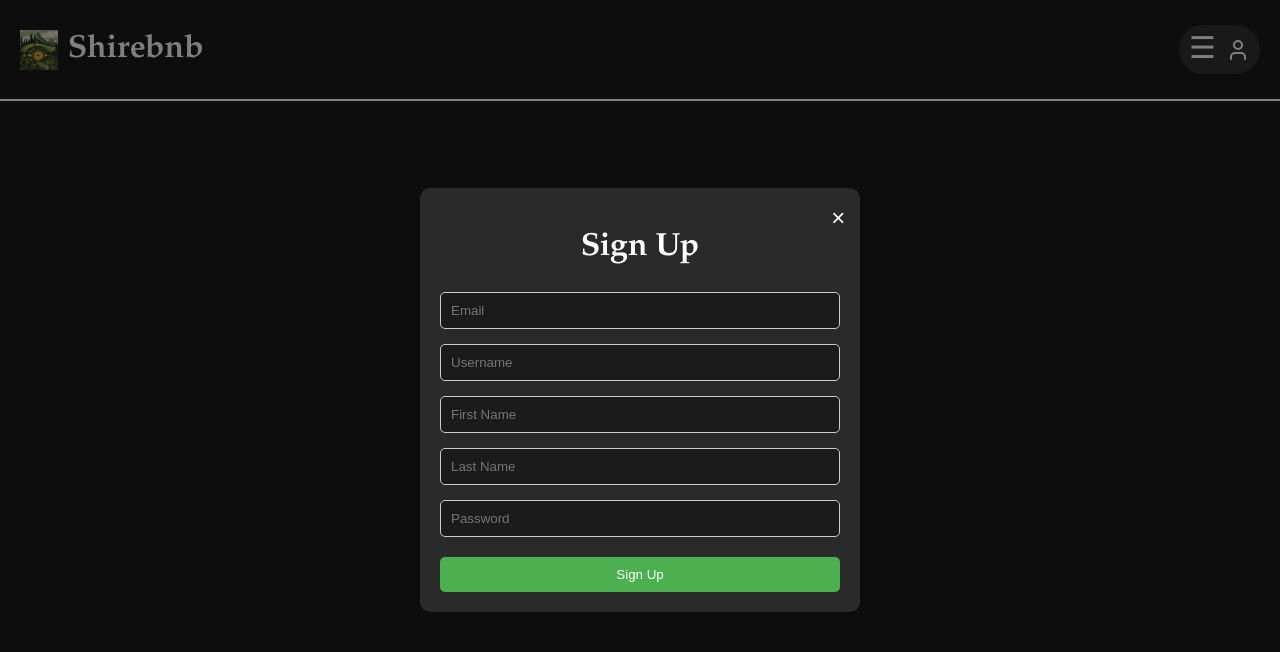
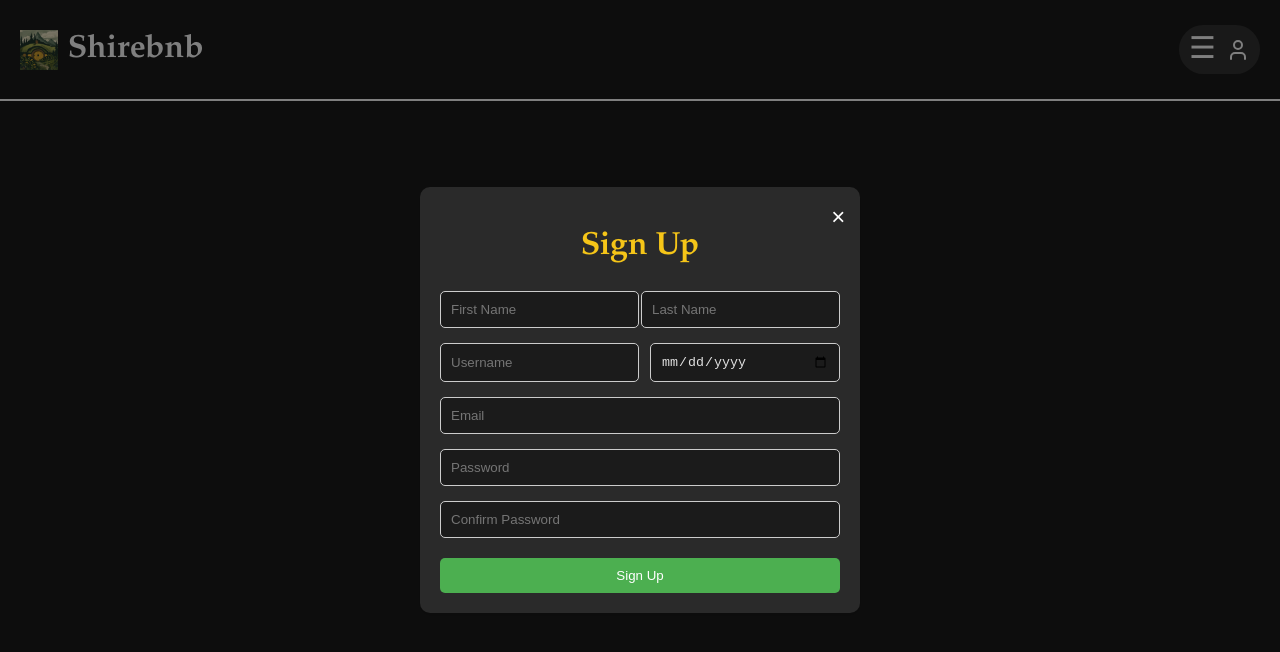
Before and after one commit to recondemon/Shirebnb, a React (Vite) app in the folder frontend/: page /signup in a window 1280 px wide. Shown: the top 652 px of the page. Built offline with nearby package versions, Linux system fonts and the light colour scheme; no server answers.

Commit message:
improved register process

```diff
--- a/frontend/src/components/SignupFormPage/SignupFormPage.jsx
+++ b/frontend/src/components/SignupFormPage/SignupFormPage.jsx
@@ -10,7 +10,11 @@ function SignupFormPage({ onClose }) {
   const [username, setUsername] = useState('');
   const [firstName, setFirstName] = useState('');
   const [lastName, setLastName] = useState('');
+  const [dob, setDob] = useState(''); // New DOB state
   const [password, setPassword] = useState('');
+  const [confirmPassword, setConfirmPassword] = useState('');
+  const [passwordStrength, setPasswordStrength] = useState('');
+  const [passwordStrengthMessage, setPasswordStrengthMessage] = useState('');
   const [errors, setErrors] = useState({});
 
   useEffect(() => {
@@ -19,9 +23,51 @@ function SignupFormPage({ onClose }) {
     }
   }, [sessionUser, onClose]);
 
+  const evaluatePasswordStrength = (password) => {
+    let strength = 'Weak';
+    let message = 'Password must be at least 8 characters, contain an uppercase letter, a lowercase letter, a number, and a special character.';
+
+    const regexStrong = /^(?=.*[a-z])(?=.*[A-Z])(?=.*\d)(?=.*[\W_]).{8,}$/;
+    const regexMedium = /^(?=.*[a-z])(?=.*[A-Z])(?=.*\d).{6,}$/;
+
+    if (regexStrong.test(password)) {
+      strength = 'Strong';
+      message = 'Strong password!';
+    } else if (regexMedium.test(password)) {
+      strength = 'Medium';
+      message = 'Password could be stronger. Consider adding special characters.';
+    }
+
+    setPasswordStrength(strength);
+    setPasswordStrengthMessage(message);
+  };
+
+  const handlePasswordChange = (e) => {
+    const value = e.target.value;
+    setPassword(value);
+    evaluatePasswordStrength(value);
+  };
+
   const handleSubmit = (e) => {
     e.preventDefault();
     setErrors({});
+
+    if (password !== confirmPassword) {
+      setErrors((prevErrors) => ({
+        ...prevErrors,
+        confirmPassword: 'Passwords do not match.',
+      }));
+      return;
+    }
+
+    if (passwordStrength !== 'Strong') {
+      setErrors((prevErrors) => ({
+        ...prevErrors,
+        password: 'Password is not strong enough.',
+      }));
+      return;
+    }
+
     return dispatch(sessionActions.signup({ email, username, firstName, lastName, password })).catch(
       async (res) => {
         const data = await res.json();
@@ -38,20 +84,7 @@ function SignupFormPage({ onClose }) {
         </button>
         <h1>Sign Up</h1>
         <form onSubmit={handleSubmit}>
-          <input
-            type="email"
-            placeholder="Email"
-            value={email}
-            onChange={(e) => setEmail(e.target.value)}
-            required
-          />
-          <input
-            type="text"
-            placeholder="Username"
-            value={username}
-            onChange={(e) => setUsername(e.target.value)}
-            required
-          />
+          <div className='name-group'>
             <input
               type="text"
               placeholder="First Name"
@@ -66,13 +99,52 @@ function SignupFormPage({ onClose }) {
               onChange={(e) => setLastName(e.target.value)}
               required
             />
+          </div>
+          <div className='username-dob'>
+            <input
+              type="text"
+              placeholder="Username"
+              value={username}
+              onChange={(e) => setUsername(e.target.value)}
+              required
+            />
+            <input
+              className='dob-input'
+              type="date"
+              placeholder="Date of Birth"
+              value={dob}
+              onChange={(e) => setDob(e.target.value)}
+              required
+            />
+          </div>
+
+
+          <input
+            type="email"
+            placeholder="Email"
+            value={email}
+            onChange={(e) => setEmail(e.target.value)}
+            required
+          />
           <input
             type="password"
             placeholder="Password"
             value={password}
-            onChange={(e) => setPassword(e.target.value)}
+            onChange={handlePasswordChange}
             required
           />
+          <p className={`password-strength ${passwordStrength.toLowerCase()}`}>
+            {passwordStrengthMessage}
+          </p>
+          {errors.password && <p className="error-message">{errors.password}</p>}
+          <input
+            type="password"
+            placeholder="Confirm Password"
+            value={confirmPassword}
+            onChange={(e) => setConfirmPassword(e.target.value)}
+            required
+          />
+          {errors.confirmPassword && <p className="error-message">{errors.confirmPassword}</p>}
           {errors.email && <p className="error-message">{errors.email}</p>}
           {errors.username && <p className="error-message">{errors.username}</p>}
           <button type="submit">Sign Up</button>
--- a/frontend/src/components/SignupFormPage/signupForm.css
+++ b/frontend/src/components/SignupFormPage/signupForm.css
@@ -20,7 +20,6 @@
   box-shadow: 0 2px 10px rgba(0, 0, 0, 0.1);
   width: 400px;
   position: relative;
-
 }
 
 .close-button {
@@ -39,6 +38,7 @@
 h1 {
   margin-bottom: 20px;
   text-align: center;
+  color: #f5c518;
 }
 
 form {
@@ -48,6 +48,8 @@
 
 label {
   margin-bottom: 10px;
+  font-weight: bold;
+  color: #e0e0e0;
 }
 
 input {
@@ -56,6 +58,8 @@
   margin-bottom: 10px;
   border-radius: 5px;
   border: 1px solid #ccc;
+  background-color: #1b1b1b;
+  color: #e0e0e0;
 }
 
 button {
@@ -66,8 +70,48 @@
   background-color: #4caf50;
   color: #fff;
   cursor: pointer;
+  transition: background-color 0.3s;
+}
+
+button:hover {
+  background-color: #45a049;
 }
 
 .error-message {
   color: #ff6b6b;
+  margin-top: -5px;
+  margin-bottom: 10px;
+  font-size: 0.9rem;
 }
+
+.password-strength {
+  margin-top: -10px;
+  margin-bottom: 10px;
+  font-size: 0.9rem;
+}
+
+.password-strength.weak {
+  color: red;
+}
+
+.password-strength.medium {
+  color: orange;
+}
+
+.password-strength.strong {
+  color: green;
+}
+
+.name-group {
+  display: flex;
+  justify-content: space-between;
+}
+
+.username-dob {
+  display: flex;
+  justify-content: space-between;
+}
+
+.dob-input {
+  width: 42%
+}
--- a/frontend/src/store/spots.js
+++ b/frontend/src/store/spots.js
@@ -43,11 +43,6 @@ const removeSpot = (spotId) => ({
 const addImage = (spotId, image) => ({
   type: ADD_IMAGE_TO_SPOT,
   spotId,
-  image,
-});
-
-const uploadTemporaryImageSuccess = (image) => ({
-  type: UPLOAD_TEMPORARY_IMAGE,
   image,
 });
 
```
Also changed, not shown: 5 other files (tests, documents, lock files or other folders). Lines whose indentation alone changed are shown as unchanged.
